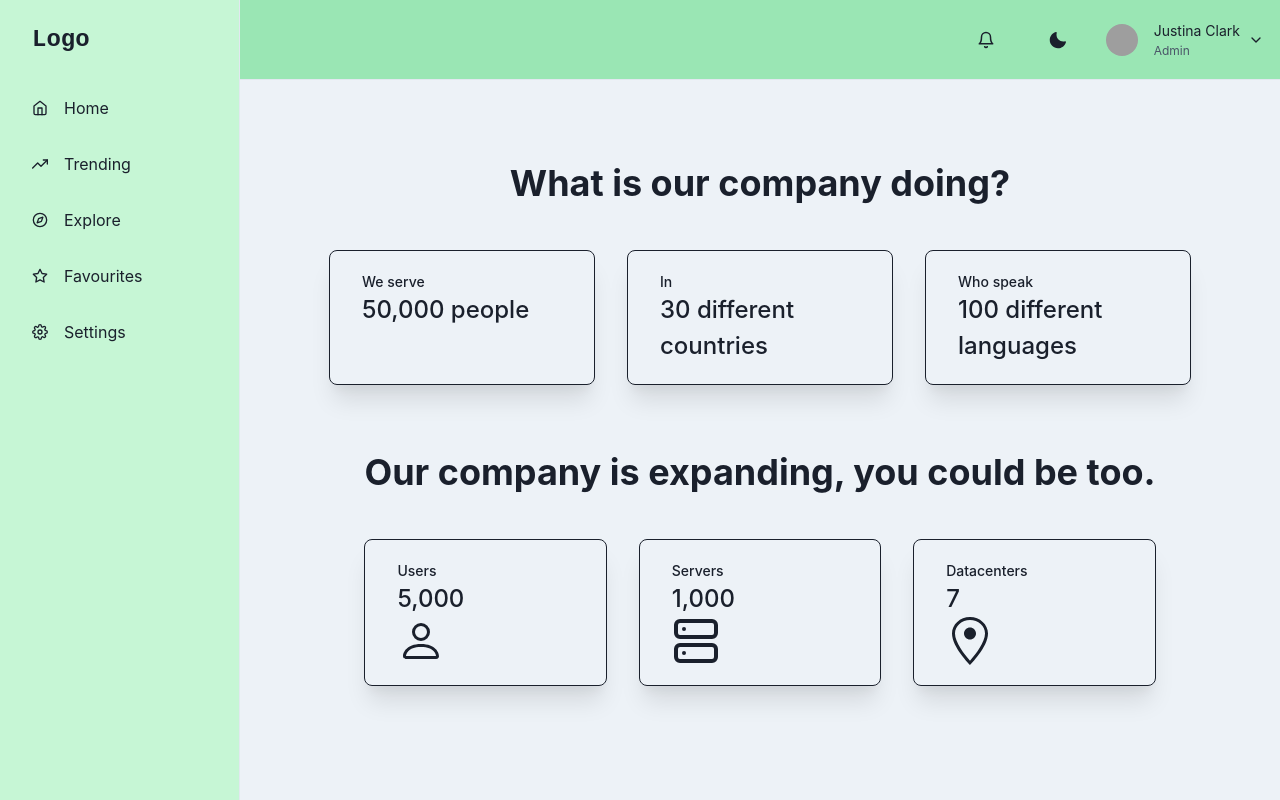
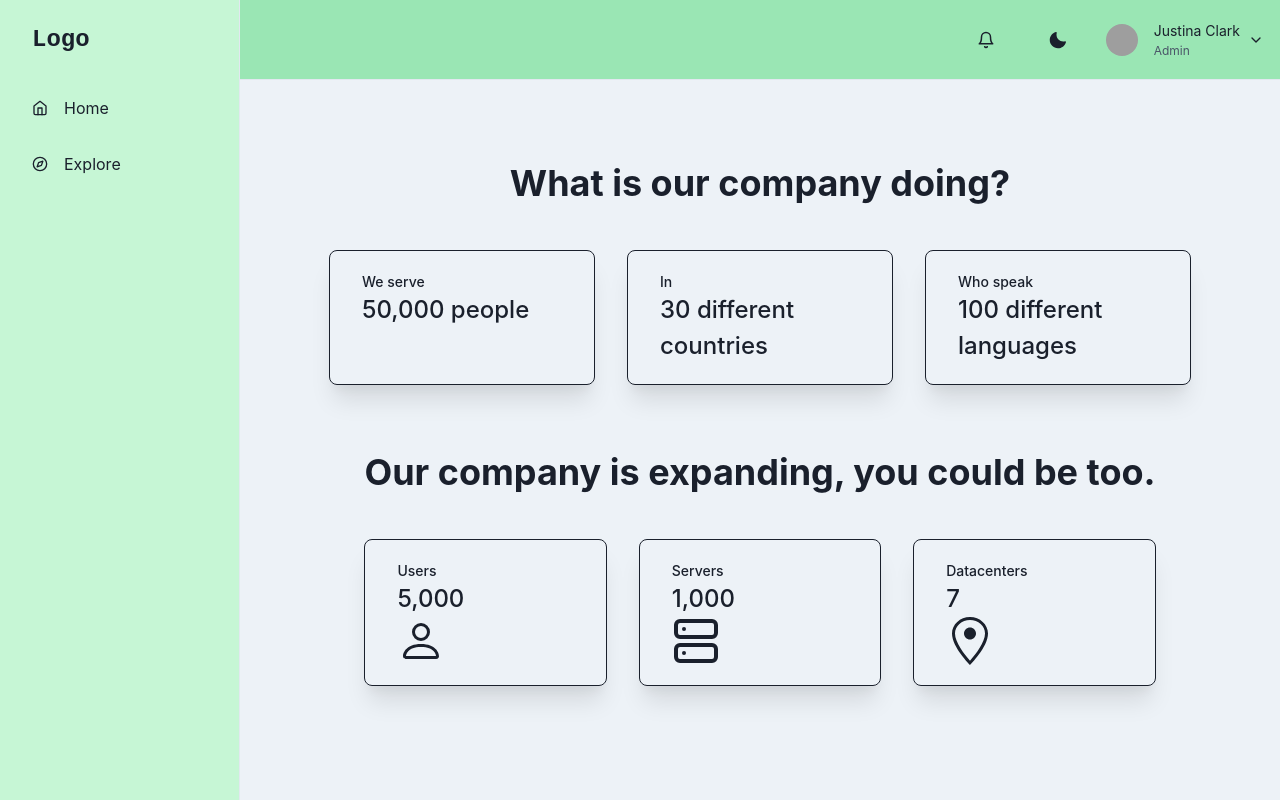
Before and after one commit to fysp11/based-nextjs, a Next.js app: page / in a window 1280 px wide. Built offline with nearby package versions, Linux system fonts and the light colour scheme; grey boxes are pictures that could not be loaded.

Commit message:
fixed links

```diff
--- a/components/layout/layout.tsx
+++ b/components/layout/layout.tsx
@@ -5,11 +5,11 @@ import SidebarWithHeader from "./sidebar/sidebar";
 
 
 const linkItems: LinkItemProps[] = [
-    { name: 'Home', icon: FiHome },
-    { name: 'Trending', icon: FiTrendingUp },
-    { name: 'Explore', icon: FiCompass },
-    { name: 'Favourites', icon: FiStar },
-    { name: 'Settings', icon: FiSettings },
+    { name: 'Home', href: '/', icon: FiHome },
+    { name: 'Explore', href: '/projects', icon: FiCompass },
+    // { name: 'Explore', icon: FiTrendingUp },
+    // { name: 'Favourites', icon: FiStar },
+    // { name: 'Settings', icon: FiSettings },
 ];
 
 const Layout = ({ children }: PropsWithChildren) => {
--- a/components/layout/sidebar/sidebar-content.tsx
+++ b/components/layout/sidebar/sidebar-content.tsx
@@ -1,4 +1,5 @@
 import { Box, BoxProps, CloseButton, Flex, Text, useColorModeValue } from "@chakra-ui/react";
+import { useRouter } from "next/router";
 import NavItem from "../nav/nav-item";
 import { LinkItemProps } from "../types";
 
@@ -9,6 +10,13 @@ interface SidebarContentProps extends BoxProps {
 }
 
 const SidebarContent = ({ onClose, linkItems, ...rest }: SidebarContentProps) => {
+    const router = useRouter();
+
+    const onSelect = (href: string) => {
+        onClose();
+        router.push(href);
+    }
+
     return (
         <Box
             transition="3s ease"
@@ -26,7 +34,7 @@ const SidebarContent = ({ onClose, linkItems, ...rest }: SidebarContentProps) =>
                 <CloseButton display={{ base: 'flex', md: 'none' }} onClick={onClose} />
             </Flex>
             {linkItems.map((link) => (
-                <NavItem key={link.name} icon={link.icon}>
+                <NavItem key={link.name} icon={link.icon} onClick={() => onSelect(link.href)}>
                     {link.name}
                 </NavItem>
             ))}
--- a/components/layout/types.ts
+++ b/components/layout/types.ts
@@ -3,6 +3,7 @@ import { IconType } from "react-icons";
 
 export interface LinkItemProps {
     name: string;
+    href: string;
     icon: IconType;
 }
 
```
